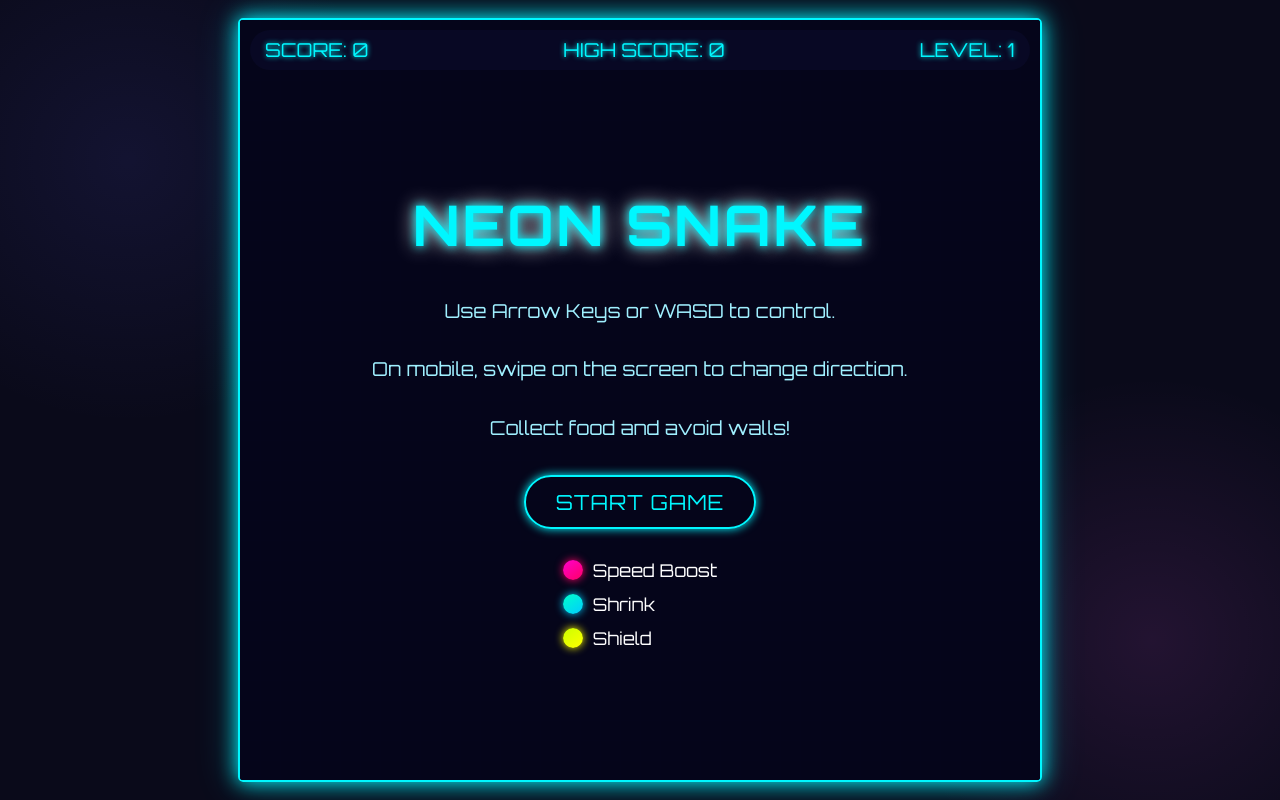
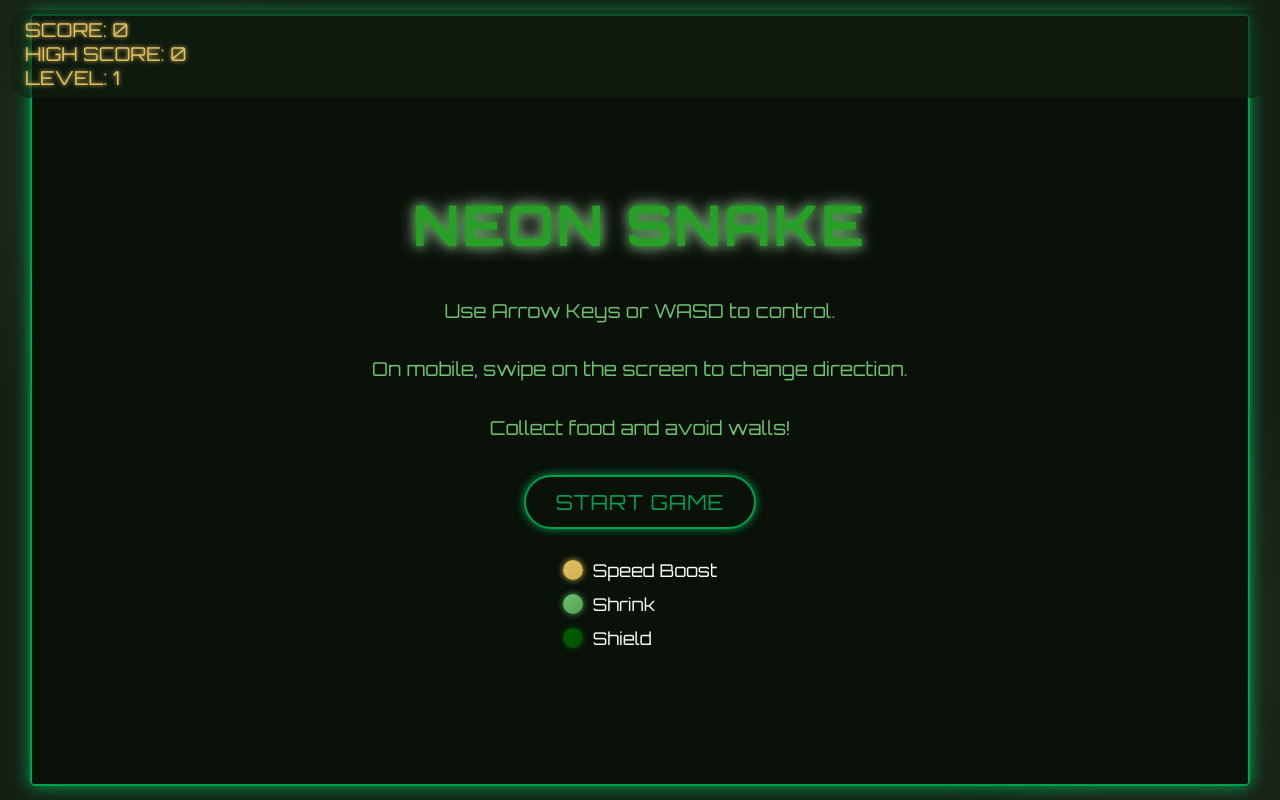
Before and after one commit to reubensonadat/Dungensanddragons, a plain HTML site: page snake.html in a window 1280 px wide. Drawn offline with nearby package versions, Linux system fonts and the light colour scheme.

Commit message:
fixed snake game

```diff
--- a/snake.css
+++ b/snake.css
@@ -1,6 +1,6 @@
 body {
     margin: 0;
-    background-color: #0a0a1a;
+    background-color: #152015; /* Slightly less saturated dark forest green */
     color: #fff;
     font-family: 'Orbitron', sans-serif;
     overflow: hidden;
@@ -9,21 +9,21 @@ body {
     align-items: center;
     height: 100vh;
     background-image:
-        radial-gradient(circle at 10% 20%, rgba(100, 100, 255, 0.1) 0%, transparent 20%),
-        radial-gradient(circle at 90% 80%, rgba(255, 100, 255, 0.1) 0%, transparent 20%);
+        radial-gradient(circle at 10% 20%, rgba(120, 160, 90, 0.1) 0%, transparent 20%), /* Softer green */
+        radial-gradient(circle at 90% 80%, rgba(160, 120, 90, 0.1) 0%, transparent 20%); /* Softer gold/brown */
 }
 
 #game-container {
     position: relative;
-    border: 2px solid #00f7ff;
-    box-shadow: 0 0 20px #00f7ff, 0 0 40px rgba(0, 247, 255, 0.3);
+    border: 2px solid #00a050; /* Softer emerald green */
+    box-shadow: 0 0 15px #00a050, 0 0 30px rgba(0, 160, 80, 0.2); /* Softer glow */
     border-radius: 5px;
     overflow: hidden;
-    /* Adjusted for larger canvas, will be set by JS */
-    width: 95vw; /* Use a larger percentage of viewport width */
-    height: 95vh; /* Use a larger percentage of viewport height */
-    max-width: 800px; /* Optional: Set a max width for very large screens */
-    max-height: 800px; /* Optional: Set a max height for very large screens */
+    /* Use a larger percentage of viewport, and enforce 1:1 aspect ratio */
+    width: 95vw;
+    max-width: 100vw;
+    max-height: 96vh;
+    aspect-ratio: 1 / 1;
     display: flex;
     justify-content: center;
     align-items: center;
@@ -31,16 +31,19 @@ body {
 
 canvas {
     display: block;
-    background-color: #0a0a2a;
+    background-color: #0e1a0e; /* Softer darker forest green */
     background-image:
-        linear-gradient(rgba(20, 20, 60, 0.3) 1px, transparent 1px),
-        linear-gradient(90deg, rgba(20, 20, 60, 0.3) 1px, transparent 1px);
+        linear-gradient(rgba(25, 50, 25, 0.2) 1px, transparent 1px), /* Softer grid */
+        linear-gradient(90deg, rgba(25, 50, 25, 0.2) 1px, transparent 1px); /* Softer grid */
     background-size: 20px 20px;
-    width: 100%; /* Make canvas fill its container */
+    /* Canvas will fill its parent container, which now has the aspect-ratio */
+    width: 100%;
     height: 100%;
 }
 
 #ui-container {
+    display: flex;
+    flex-direction: column;
     position: absolute;
     top: 10px;
     left: 10px;
@@ -48,9 +51,9 @@ canvas {
     display: flex;
     justify-content: space-between;
     font-size: 1.2em;
-    color: #00f7ff;
-    text-shadow: 0 0 5px #00f7ff;
-    background-color: rgba(10, 10, 40, 0.7);
+    color: #e0c060; /* Softer goldenrod */
+    text-shadow: 0 0 4px #e0c060; /* Softer shadow */
+    background-color: rgba(18, 32, 18, 0.6); /* More subtle background */
     padding: 8px 15px;
     border-radius: 20px;
     z-index: 11; /* Ensure UI is above everything */
@@ -62,13 +65,18 @@ canvas {
     left: 0;
     width: 100%;
     height: 100%;
-    background-color: rgba(5, 5, 25, 0.9);
+    background-color: rgba(8, 16, 8, 0.8); /* Softer dark green for screens */
     display: flex;
     flex-direction: column;
     justify-content: center;
     align-items: center;
     text-align: center;
     z-index: 10;
+    overflow: auto;
+}
+
+#start-screen::-webkit-scrollbar{
+    display: none;
 }
 
 #game-over-screen {
@@ -77,8 +85,8 @@ canvas {
 
 h1 {
     font-size: 3.5em;
-    color: #00f7ff;
-    text-shadow: 0 0 10px #00f7ff, 0 0 20px #fff;
+    color: #28a028; /* Softer lime green */
+    text-shadow: 0 0 8px #28a028, 0 0 16px rgba(255, 255, 255, 0.8); /* Softer glow */
     margin-bottom: 20px;
     letter-spacing: 3px;
 }
@@ -86,7 +94,7 @@ h1 {
 p {
     font-size: 1.2em;
     margin-bottom: 15px;
-    color: #a0f0ff;
+    color: #70c070; /* Softer light green */
 }
 
 button {
@@ -94,20 +102,20 @@ button {
     font-size: 1.3em;
     padding: 12px 30px;
     background-color: transparent;
-    border: 2px solid #00f7ff;
-    color: #00f7ff;
+    border: 2px solid #00a050; /* Softer emerald green */
+    color: #00a050;
     cursor: pointer;
     transition: all 0.3s;
-    box-shadow: 0 0 10px #00f7ff;
+    box-shadow: 0 0 8px #00a050; /* Softer shadow */
     border-radius: 30px;
     margin-top: 20px;
     letter-spacing: 1px;
 }
 
 button:hover {
-    background-color: #00f7ff;
-    color: #0a0a2a;
-    box-shadow: 0 0 20px #00f7ff, 0 0 40px rgba(0, 247, 255, 0.5);
+    background-color: #00a050;
+    color: #0e1a0e; /* Softer darker green */
+    box-shadow: 0 0 16px #00a050, 0 0 32px rgba(0, 160, 80, 0.4); /* Softer glow */
     transform: translateY(-3px);
 }
 
@@ -132,6 +140,6 @@ button:hover {
     border-radius: 50%;
 }
 
-.speed { background: linear-gradient(145deg, #ff00cc, #ff0066); box-shadow: 0 0 8px #ff0066; }
-.shrink { background: linear-gradient(145deg, #00ffcc, #00ccff); box-shadow: 0 0 8px #00ccff; }
-.shield { background: linear-gradient(145deg, #ccff00, #ffff00); box-shadow: 0 0 8px #ffff00; }
+.speed { background: linear-gradient(145deg, #e0c060, #d0b050); box-shadow: 0 0 6px #d0b050; } /* Softer Gold */
+.shrink { background: linear-gradient(145deg, #70c070, #50a050); box-shadow: 0 0 6px #50a050; } /* Softer Light green */
+.shield { background: linear-gradient(145deg, #006000, #005000); box-shadow: 0 0 6px #005000; } /* Softer Dark green */
--- a/snake.html
+++ b/snake.html
@@ -9,13 +9,13 @@
     <link rel="stylesheet" href="snake.css">
 </head>
 <body>
+    <div id="ui-container">
+        <div id="score">SCORE: 0</div>
+        <div id="high-score">HIGH SCORE: 0</div>
+        <div id="level">LEVEL: 1</div>
+    </div>
     <div id="game-container">
         <canvas id="gameCanvas"></canvas>
-        <div id="ui-container">
-            <div id="score">SCORE: 0</div>
-            <div id="high-score">HIGH SCORE: 0</div>
-            <div id="level">LEVEL: 1</div>
-        </div>
         <div id="start-screen">
             <h1>NEON SNAKE</h1>
             <p>Use Arrow Keys or WASD to control.</p>
```
